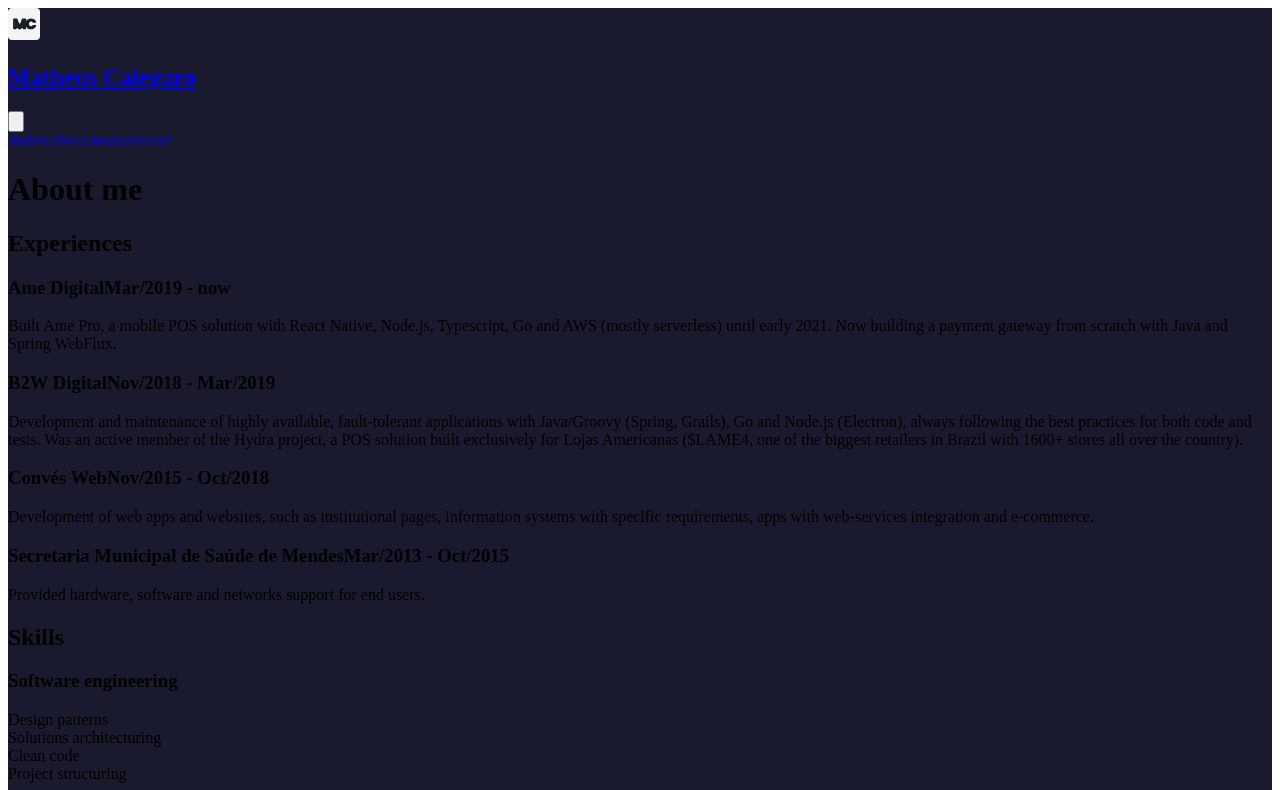
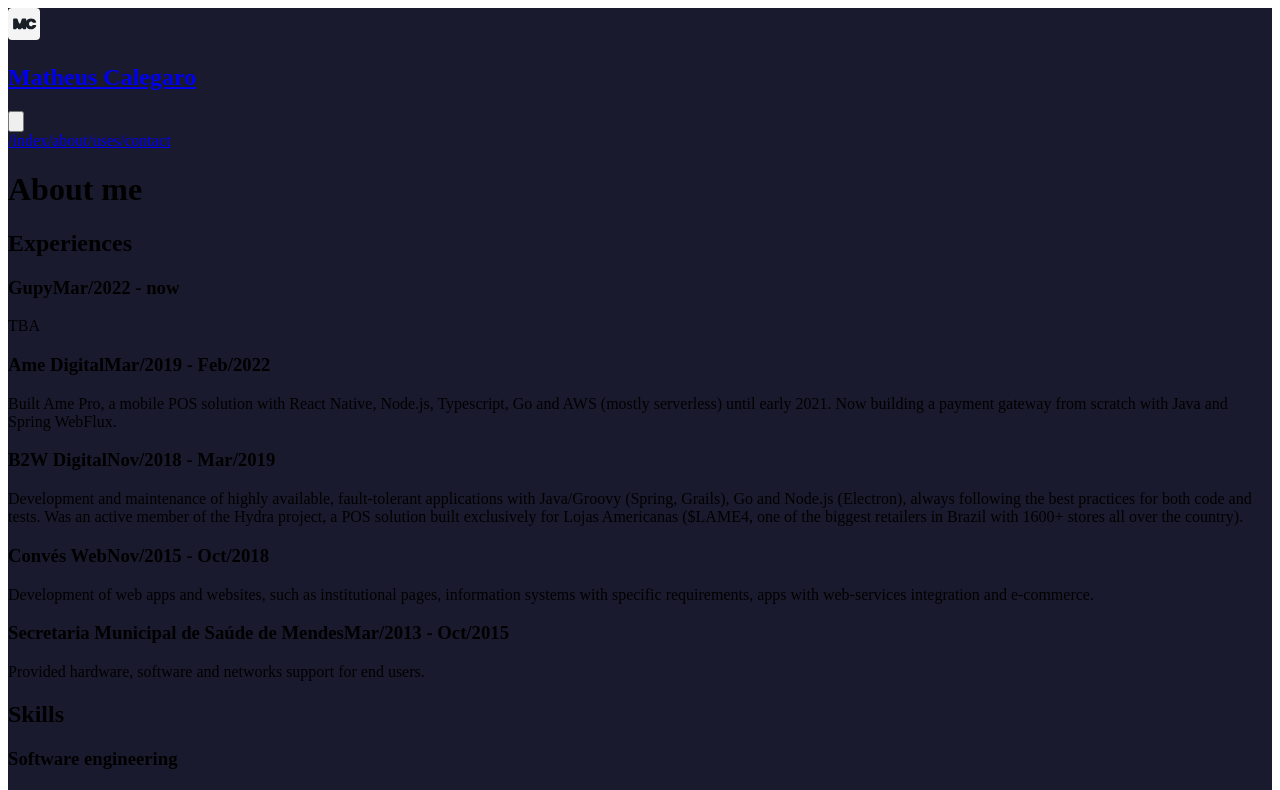
Before and after one commit to mathcale/site, a Next.js app: page /about in a window 1280 px wide. Shown: the top 790 px of the page. Built offline with nearby package versions, Linux system fonts and the light colour scheme.

Commit message:
chore(pages/about): update current job

```diff
--- a/src/pages/about.tsx
+++ b/src/pages/about.tsx
@@ -32,9 +32,15 @@
 export default function AboutPage() {
   const experiences: Experience[] = [
     {
+      company: 'Gupy',
+      from: 'Mar/2022',
+      to: 'now',
+      description: 'TBA',
+    },
+    {
       company: 'Ame Digital',
       from: 'Mar/2019',
-      to: 'now',
+      to: 'Feb/2022',
       description:
         'Built Ame Pro, a mobile POS solution with React Native, Node.js, Typescript, Go and AWS (mostly serverless) until early 2021. Now building a payment gateway from scratch with Java and Spring WebFlux.',
     },
```
